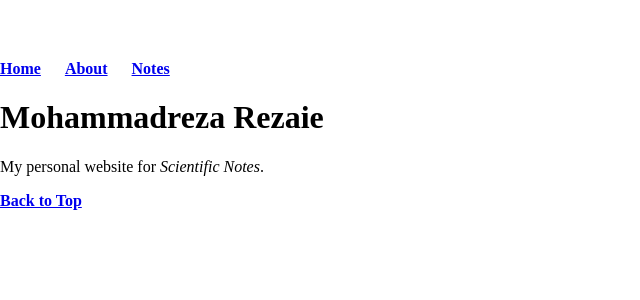
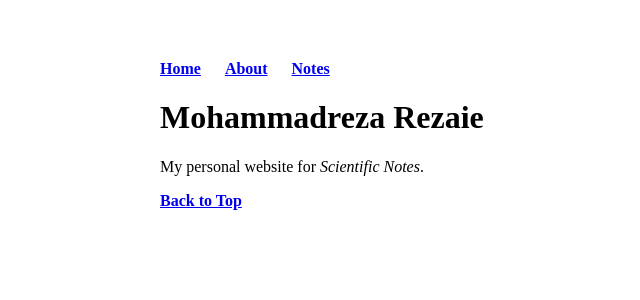
Before and after one commit to mrrezaie/mrrezaie.github.io, a Jekyll site: the page built from index.html, in a window 1280 px wide. Shown: the top 300 px of the page, without its empty margins (0-640 px from the left). Built offline with Jekyll 4.4.1, drawn with Linux system fonts in a browser that asks for light colours.

Commit message:
Update main.css

```diff
--- a/css/main.css
+++ b/css/main.css
@@ -1,5 +1,7 @@
 body {
     margin: 60px auto;
+    width: 75%;
+
 }
 
 nav ul, footer ul {
```
